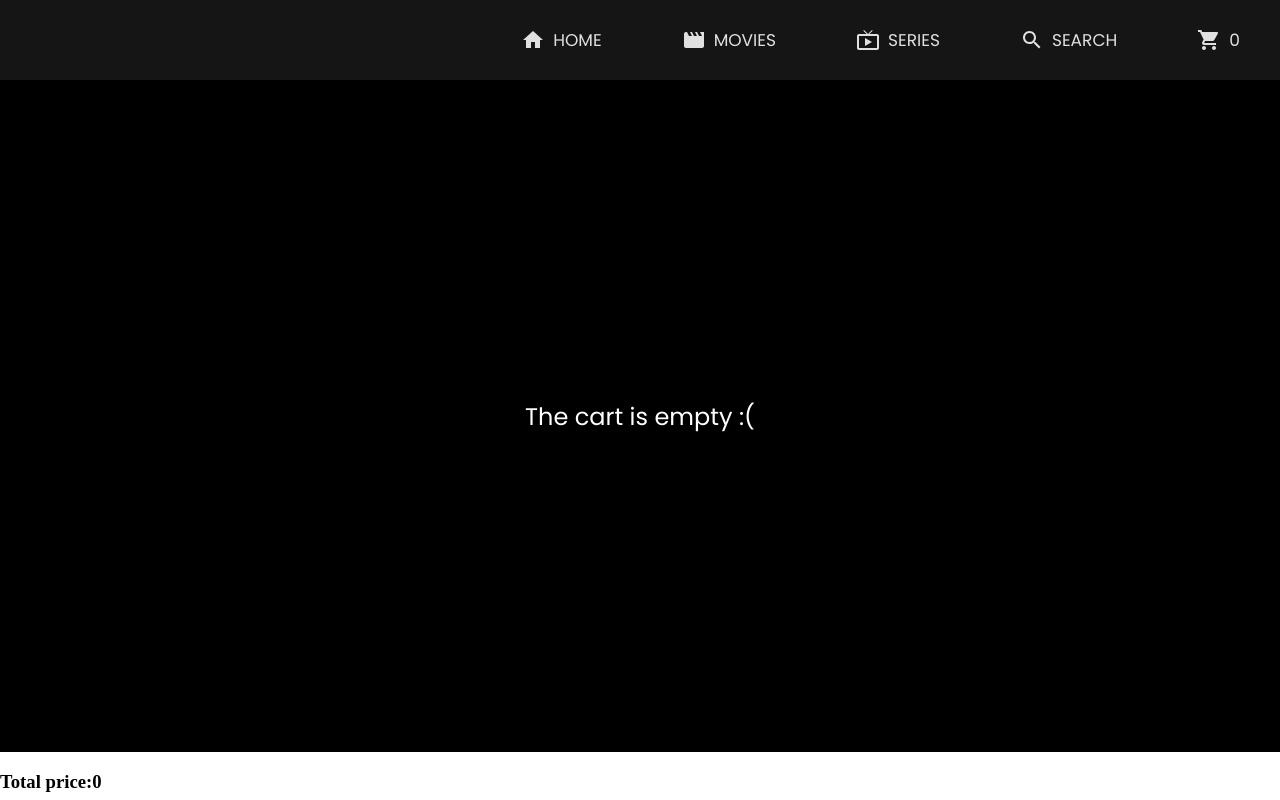
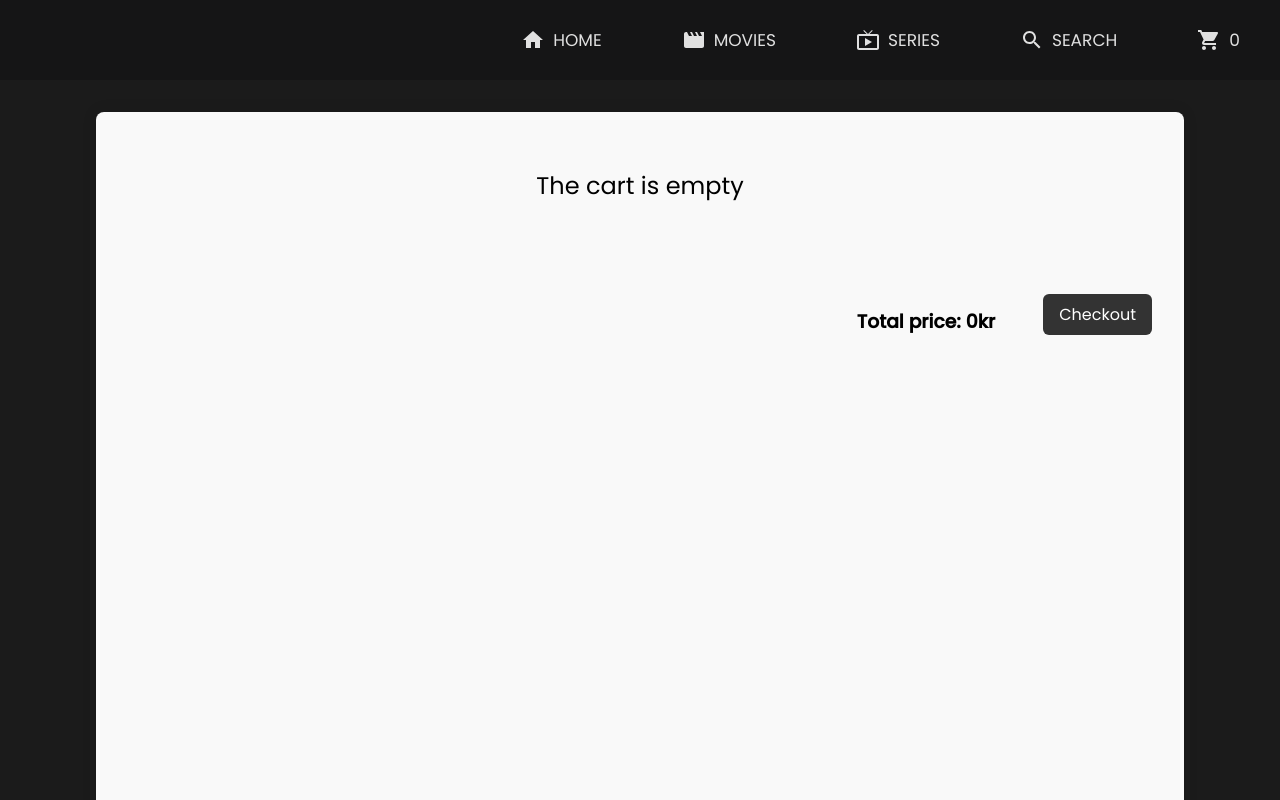
Before and after one commit to friddler/MovieHouse, a React (Vite) app: page /#/cart in a window 1280 px wide. Shown: the top 800 px of the page. Built offline with nearby package versions, Linux system fonts and the light colour scheme.

Commit message:
shopcart css&structure edited.

```diff
--- a/src/components/ShopCart.jsx
+++ b/src/components/ShopCart.jsx
@@ -1,23 +1,21 @@
-import DeleteIcon from '@mui/icons-material/Delete';
-import imgMovie from './../assets/avataren.jpeg';
-import styled from './../styles/CartStyle.css';
-import { Collections } from '@mui/icons-material';
-import React, { useState } from 'react';
-import { useEffect } from 'react';
+import DeleteIcon from "@mui/icons-material/Delete";
+import imgMovie from "./../assets/avataren.jpeg";
+import "../styles/CartStyle.css";
+import { Collections } from "@mui/icons-material";
+import React, { useState } from "react";
+import { useEffect } from "react";
 import { useNavigate } from "react-router-dom";
-import ConfirmationOrderPage from '../pages/ConfirmationOrderPage';
-
+import ConfirmationOrderPage from "../pages/ConfirmationOrderPage";
 
 const ShopCart = (props) => {
-
-    function increment(movieData){
+  function increment(movieData) {
     movieData.quantity += 1;
     props.updateCart();
   }
-    function decrement(movieData){
+  function decrement(movieData) {
     movieData.quantity -= 1;
 
-        if (movieData.quantity < 1){
+    if (movieData.quantity < 1) {
       movieData.quantity = 1;
     }
     props.updateCart();
@@ -39,34 +37,55 @@ const ShopCart = (props) => {
   };
 
   return (
-
-
-     <div>
-        <ul className={`shopCart ${empty && 'empty'}`}>
-            {
-         props.cart.map((movieData) => (
-        <li className='listItem' key={movieData.id}>
-        <img id="cart-img"src={`https://image.tmdb.org/t/p/w300${movieData.poster_path}`} alt="" />
+    <div className="cartContainer">
+      <ul className={`shopCart ${empty && "empty"}`}>
+        {props.cart.map((movieData) => (
+          <li className="listItem" key={movieData.id}>
+            <div className="cart-img-container">
+              <img
+                className="cart-img"
+                src={`https://image.tmdb.org/t/p/w300${movieData.poster_path}`}
+                alt={movieData.title}
+              />
+            </div>
+            <div className="movieDetails">
               <h2>{movieData.title}</h2>
-
-        <h4>Score: {movieData.vote_average}</h4>
-        <h4>Price: {movieData.quantity*49}</h4>
-        <button onClick={() => increment(movieData)} className='cartButtonPlus'>+</button><button className='cartcounter'> {movieData.quantity} </button><button onClick={() => decrement(movieData)}  className='cartButtonMin'>-</button>
-        <button className='IconButton'onClick={()=> props.remove(movieData)}><DeleteIcon/></button>
-
-        <button className='globalCheckoutButton' onClick={checkout}>Checkout</button>
-
+              <h4>Price: {movieData.quantity * 49 + "kr"}</h4>
+            </div>
+            <div className="actions">
+              <div className="quantityControls">
+                <button
+                  onClick={() => decrement(movieData)}
+                  className="cartButtonMin"
+                >
+                  -
+                </button>
+                <span className="cartcounter">{movieData.quantity}</span>
+                <button
+                  onClick={() => increment(movieData)}
+                  className="cartButtonPlus"
+                >
+                  +
+                </button>
+              </div>
+              <button
+                className="IconButton"
+                onClick={() => props.remove(movieData)}
+              >
+                <DeleteIcon />
+              </button>
+            </div>
           </li>
         ))}
       </ul>
-
-        <h3>Total price:{props.cartPrice()}</h3>
-
-
+      <div className="checkoutSection">
+        <h3 className="total-price">Total price: {props.cartPrice() + "kr"}</h3>
+        <button className="globalCheckoutButton" onClick={checkout}>
+          Checkout
+        </button>
       </div>
-
-
-    )
-    }
+    </div>
+  );
+};
 
 export default ShopCart;
--- a/src/styles/CartStyle.css
+++ b/src/styles/CartStyle.css
@@ -1,175 +1,157 @@
-
 @import url('https://fonts.googleapis.com/css2?family=Poppins:wght@400;500&display=swap');
 
+body {
+  height: 100%;
+  margin: 0;
+  background-color: #1b1b1b;
+  font-family: 'Poppins', sans-serif;
+}
+
+.cartContainer {
+  display: flex;
+  flex-direction: column;
+  min-height: 100vh;
+  width: 80%;
+  margin: 2rem auto;
+  background-color: #f9f9f9;
+  padding: 2rem;
+  border-radius: 8px;
+  box-shadow: 0px 0px 15px rgba(0, 0, 0, 0.1);
+}
 
 .shopCart {
-    position: relative;
-    max-width: 100%;
-    height: 80vh;
-    margin: 0;
+  list-style: none;
+  padding: 0;
+  overflow-y: auto;
+  max-height: calc(100vh - 200px);
+}
+
+.listItem {
+  display: flex;
+  align-items: center;
+  justify-content: space-between;
+  padding: 1rem 0;
+  border-bottom: 1px solid #ddd;
+  margin-right: 30px;
+}
+
+.cart-img-container {
+  flex: 0 0 200px;
+}
+
+.cart-img {
+  width: 100%;
+  border-radius: 6px;
+}
+
+.movieDetails {
+  flex: 1;
+  padding: 0 2rem;
+}
+
+.movieDetails h2 {
+  margin: 0.25rem 0;
+  color: #333;
+  font-size: 1.2rem;
+}
+
+.movieDetails h4 {
+  margin: 0.25rem 0;
+  color: #555;
+}
+
+.actions {
   display: flex;
   flex-direction: column;
-    font-family: 'Poppins', sans-serif;
-    text-align: center;
-    overflow: hidden;
-    overflow-y: auto;
-    background-color: rgb(0, 0, 0);
+  align-items: center;
+}
 
+.quantityControls {
+  display: flex;
+  align-items: center;
+  margin-bottom: 1rem;
+}
 
+.cartButtonPlus, .cartButtonMin {
+  background: #ddd;
+  border: none;
+  padding: 0.25rem 0.5rem;
+  margin: 0 0.5rem;
+  cursor: pointer;
+  border-radius: 100px;
+  transition: background-color 0.3s ease-in-out;
 }
-  .globalCheckoutButton {
-    position: fixed;
-    bottom: 0;
-    left: 50%;
-    transform: translateX(-50%);
-    margin-bottom: 88px;
-    width: 100px;
-    height: 50px;
-    border-radius: 10px;
+
+.cartButtonPlus:hover, .cartButtonMin:hover, .globalCheckoutButton:hover {
+  background: rgb(129, 30, 196);
+  color: #fff;
+}
+
+.cartcounter {
+  font-size: 1rem;
+  margin: 0 1rem;
+  color: #333;
+}
+
+.IconButton {
+  border: none;
+  background: transparent;
   cursor: pointer;
-    background-color: #000;
-    color: #ccc;
+  transition: color 0.3s ease-in-out;
+}
+
+.IconButton:hover {
+  color: rgb(129, 30, 196);
+}
+
+.checkoutSection {
+  display: flex;
+  justify-content: end;
+  align-items: center;
+  padding: 3rem 0;
+}
+
+.total-price {
+  margin-top: 2rem;
+  margin-right: 3rem;
+
 }
 
 
-
-
-
-.globalCheckoutButton:hover {
-    font-weight: bold;
-    color: rgb(129, 30, 196);
-  }
-
-
-  .listItem {
-    display: flex;
-
-    align-items: center;
-    grid-column: 1 / 7;
-    padding: 3rem;
-    border-bottom: 1px solid #ccc;
-    border-top: 1px solid #ccc;
-
-  }
-
-  .listItem h2 {
-    margin: 0;
-    font-size: 1.5rem;
-    color: #ccc;
-    margin-left: 1rem;
-    margin-right: 1rem;
-  }
-
-  .listItem h3 {
-    margin: 0;
-    font-size: 1.5rem;
-    color: #ccc;
-    margin-left: 1rem;
-    margin-right: 1rem;
-  }
-
-  .listItem h4 {
-    margin: 0;
-    font-size: 1.5rem;
-    color: #ccc;
-    margin-left: 1rem;
-    margin-right: 1rem;
-  }
-
-  .listItem h5 {
-    margin: 0;
-    font-size: 1.5rem;
-    color: #ccc;
-    margin-left: 1rem;
-    margin-right: 1rem;
-  }
-
-  #cart-img {
-    width: 100px;
-    height: 100px;
-    object-fit: cover;
-  }
-
-
-
-  .cartButtonMin, .cartcounter, .cartButtonPlus {
-    width: 30px;
-    height: 30px;
-    border-radius: 50%;
+.globalCheckoutButton {
+  background: #333;
+  border: none;
+  color: #fff;
+  padding: 0.5rem 1rem;
   cursor: pointer;
-    position: absolute;
-    left: 80%;
-    transform: translateX(-50%);
-  }
-
-  .cartButton:hover, .cartButtonMin:hover, .cartButtonPlus:hover {
-    background-color: rgb(129, 30, 196);
-  }
-
-  .cartcounter {
-    margin: 0 0px;
-  }
-
-  .cartButtonPlus {
-    margin: 0 -35px;
-  }
-  .cartButtonMin {
-    margin: 0 35px;
-  }
-
-
-
-  .IconButton {
-    width: 40px;
-    height: 30px;
-
-    cursor: pointer;
-    position: absolute;
-    left: 90%;
-    transform: translateX(-50%);
-    margin: 0 80px;
-  }
-
-    .IconButton:hover {
-        background-color: rgb(129, 30, 196);
-    }
-
-  .checkoutButton:hover {
-    background-color: #333;
+  font-size: medium;
+  border-radius: 6px;
+  transition: background-color 0.3s ease-in-out;
+  font-family: 'Poppins', sans-serif;
 }
 
 .shopCart.empty {
-
-    background-color: black;
-    color: white;
+  color: black;
   display: flex;
   align-items: center;
   justify-content: center;
   font-size: 1.5rem;
   text-align: center;
-    grid-column: 1 / 7;
-    padding: 1rem;
-
 }
 
 .shopCart.empty:before {
-    content: "The cart is empty :(";
+  content: "The cart is empty";
 }
 
-
-  .checkout-container h1 {
-    display: flex;
-    align-items: center;
-    margin: 0 40px;
-    color: #E0E0E0;
-    transition: all 0.3s ease;
-    text-decoration: none;
-
-
-
+.shopCart::-webkit-scrollbar {
+  width: 10px;
 }
 
-.checkout-container button:hover {
-    font-weight: bold;
-    color: rgb(129, 30, 196);
+.shopCart::-webkit-scrollbar-thumb {
+  background-color: rgb(129, 30, 196);
+  border-radius: 5px;
 }
+
+.shopCart::-webkit-scrollbar-track {
+  background-color: #f9f9f9;
+}
```
Lines whose indentation alone changed are shown as unchanged.
